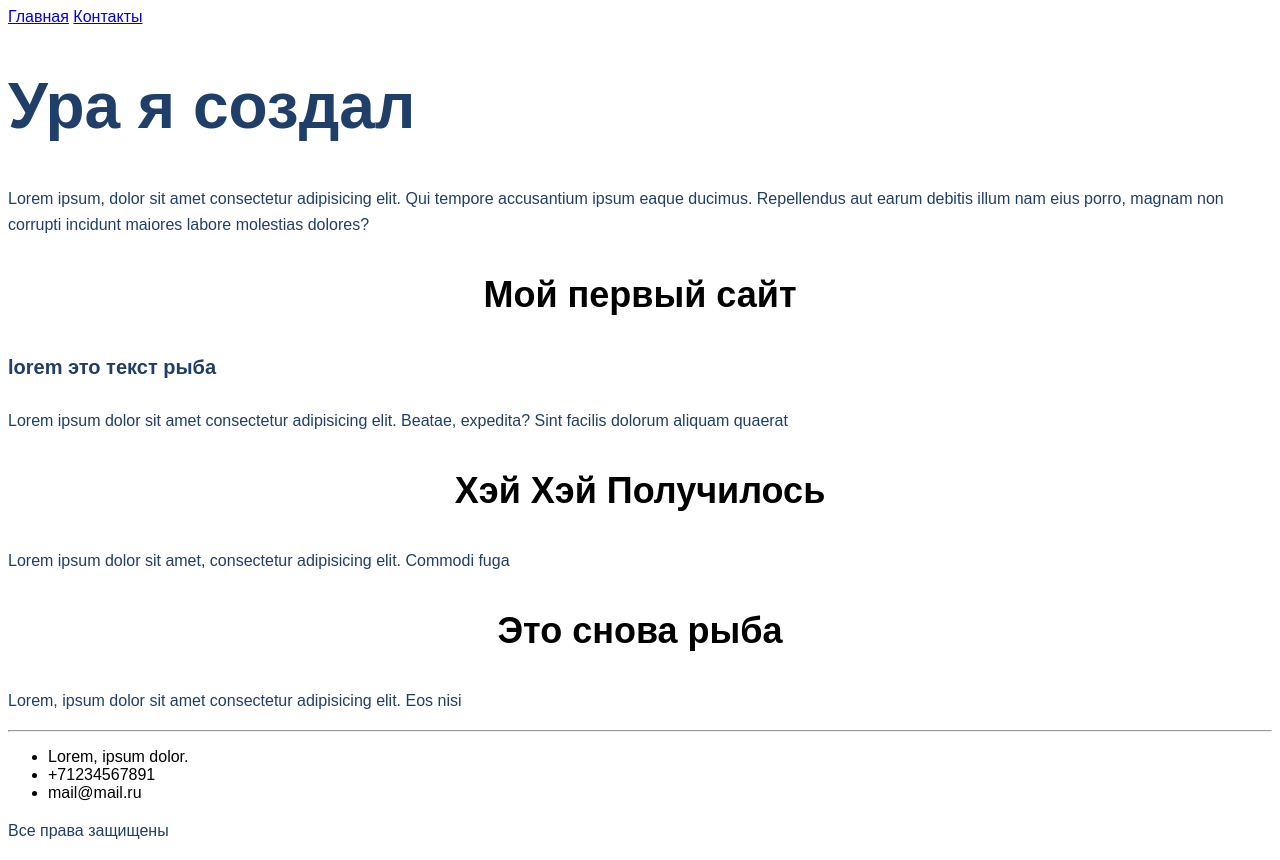
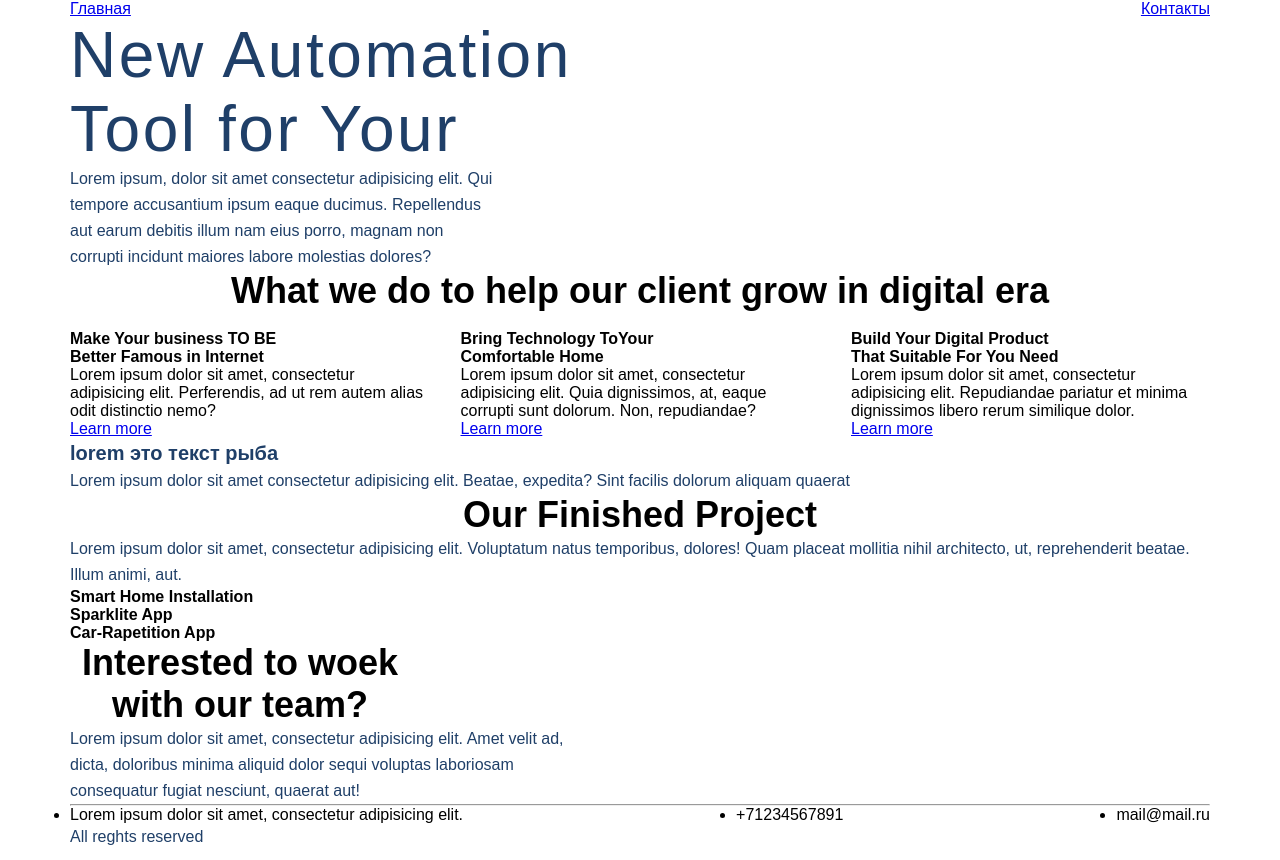
Before and after one commit to DSMaksimov/gb-lessons, a plain HTML site: page index.html in a window 1280 px wide. Drawn offline with Linux system fonts and the light colour scheme.

Commit message:
Lesson-5
Пятый урок

```diff
--- a/index.css
+++ b/index.css
@@ -1,43 +1,109 @@
-body {        /* Общая стилизация */
+* {
+  margin: 0;
+  padding: 0;
+}
+
+body {
+  /* Общая стилизация */
   font-family: sans-serif;
 }
 
-.text {        /* Стилизация параграфов */
+.top__menu {
+  display: flex;
+  justify-content: space-between;
+}
+
+.container {
+  max-width: 1140px;
+  margin: 0 auto;
+}
+
+.middle__content__block {
+  display: flex;
+  justify-content: space-between;
+}
+
+.middle__content__block__element {
+
+  width: 359px;
+}
+
+/* .middle__left .middle__right {
+  display: flex;
+  justify-content: space-between;
+} */
+
+.middle__col {
+  display: flex;
+  justify-content: space-around;
+}
+
+.footer__feedback {
+  width: 495px;
+}
+
+
+.foote__bottom {
+  display: flex;
+  justify-content: space-between;
+}
+
+.text {
+  /* Стилизация параграфов */
   font-size: 16px;
   line-height: 26px;
   color: #1F3F68;
 }
 
-.heading_first {         /* Заголовки 1 уровня */
+.text__first {
+  width: 425px;
+}
+
+.heading__first {
+  /* Заголовки 1 уровня */
   font-size: 64px;
   color: #1F3F68;
+  width: 510px;
+  font-weight: 300;
+  font-size: 64px;
+  line-height: 74px;
+  letter-spacing: 0.04em;
 }
 
-.heading_second {         /* Заголовки 2 уровня */
+.heading_second {
+  /* Заголовки 2 уровня */
   font-weight: 500;
   font-size: 44px;
   text-align: center;
 }
 
-.heading_third {        /* Заголовки 3 уровня */
+.heading_third {
+  /* Заголовки 3 уровня */
   font-size: 36px;
   text-align: center;
 }
 
-.heading_fourth {        /* Заголовки 4 уровня */
+.heading__bottom {
+  width: 340px;
+}
+
+.heading_fourth {
+  /* Заголовки 4 уровня */
   font-size: 20px;
   line-height: 30px;
   color: #1F3F68;
 }
 
-.forms {        /* Стилезация формы */
+.forms {
+  /* Стилезация формы */
   border: 1px solid #356EAD;
   box-sizing: border-box;
   border-radius: 10px;
   opacity: 0.4;
 }
 
-.btn_submit {        /* Кнопка отправить */
+.btn_submit {
+  /* Кнопка отправить */
   background: #5A98D0;
   box-shadow: 5px 20px 50px rgba(16, 112, 177, 0.2);
   border-radius: 10px;
--- a/index.html
+++ b/index.html
@@ -11,6 +11,7 @@
 
 <body>
   <div class="top">
+    <div class="container">
       <!--Бордовый блок С1-->
       <div class="top__content">
         <!--Фиолетовый блок С1-->
@@ -21,62 +22,96 @@
         </div>
         <div class="top__info">
           <!--Голубой блок С!-->
-        <!--<h1 class="heading_first">Главная</h1> Не уверен, так как в дизайне данной строчки нет. Прошу не считать за ошибку а объяснить в комментариях-->
-        <h1 class="heading_first">Ура я создал</h1><!-- content -->
-        <p class="text">Lorem ipsum, dolor sit amet consectetur adipisicing elit. Qui tempore accusantium ipsum eaque
+          <!--<h1 class="heading__first">Главная</h1> Не уверен, так как в дизайне данной строчки нет. Прошу не считать за ошибку а объяснить в комментариях-->
+          <h1 class="heading__first">New Automation<br>Tool for Your</h1><!-- content -->
+          <p class="text text__first">Lorem ipsum, dolor sit amet consectetur adipisicing elit. Qui tempore accusantium
+            ipsum eaque
             ducimus.
             Repellendus aut earum debitis illum nam eius porro, magnam non corrupti incidunt maiores labore molestias
             dolores?</p>
         </div>
       </div>
     </div>
+  </div>
   <div class="middle">
+    <div class="container">
       <div class="middle__content__middle">
         <!--Фиолетовый блок С2-->
-      <h3 class="heading_third">Мой первый сайт</h3>
-      <div class="middle__content__element">
+        <h3 class="heading_third">What we do to help our client grow in digital era</h3>
+        <div class="middle__content__block container">
           <!--Зеленый блок С2-->
-        <div class="middle__content__element"></div>
+          <div class="middle__content__block__element">
             <!--Розовый блок С2-->
+            <img src="" alt="">
+            <h4>Make Your business TO BE<br>Better Famous in Internet</h4>
+            <p>Lorem ipsum dolor sit amet, consectetur adipisicing elit. Perferendis, ad ut rem autem alias odit
+              distinctio nemo?</p>
+            <a href="#">Learn more</a>
+          </div>
+          <div class="middle__content__block__element">
+            <img src="" alt="">
+            <h4>Bring Technology ToYour<br>Comfortable Home</h4>
+            <p>Lorem ipsum dolor sit amet, consectetur adipisicing elit. Quia dignissimos, at, eaque corrupti sunt
+              dolorum. Non, repudiandae?</p>
+            <a href="#">Learn more</a>
+          </div>
+          <div class="middle__content__block__element">
+            <img src="" alt="">
+            <h4>Build Your Digital Product<br>That Suitable For You Need</h4>
+            <p>Lorem ipsum dolor sit amet, consectetur adipisicing elit. Repudiandae pariatur et minima dignissimos
+              libero rerum similique dolor.</p>
+            <a href="#">Learn more</a>
+          </div>
         </div>
         <h4 class="heading_fourth">lorem это текст рыба</h4>
         <p class="text">Lorem ipsum dolor sit amet consectetur adipisicing elit. Beatae, expedita? Sint facilis dolorum
           aliquam quaerat
         </p>
-      <h3 class="heading_third">Хэй Хэй Получилось</h3>
-      <p class="text">Lorem ipsum dolor sit amet, consectetur adipisicing elit. Commodi fuga
-      </p>
+        <h3 class="heading_third">Our Finished Project</h3>
+        <p class="text">Lorem ipsum dolor sit amet, consectetur adipisicing elit. Voluptatum natus temporibus, dolores!
+          Quam placeat mollitia nihil architecto, ut, reprehenderit beatae. Illum animi, aut.</p>
+      </div>
     </div>
     <div class="middle__content__bottom"></div>
     <!--Бордовый блок С2-->
   </div>
   <div class="bottom">
-    <div class="bottom__top"></div>
-    <div class="bottom_left"></div>
-    <div class="bottom__right"></div>
+    <div class="container">
+      <div class="bottom__top">
+        <h4>Smart Home Installation</h4>
+      </div>
+      <div class="bottom_left">
+        <h4>Sparklite App</h4>
+      </div>
+      <div class="bottom__right">
+        <h4>Car-Rapetition App</h4>
+      </div>
+    </div>
   </div>
   <div class="footer">
     <!--Бордовый блок С4-->
     <!-- footer -->
+    <div class="container">
       <div class="footer__top">
         <!--Желтый блок С4-->
         <div class="footer__feedback">
           <!--Розовый блок С4-->
-        <h3 class="heading_third">Это снова рыба</h3>
-        <p class="text">Lorem, ipsum dolor sit amet consectetur adipisicing elit. Eos nisi</p>
+          <h3 class="heading_third heading__bottom">Interested to woek<br>with our team?</h3>
+          <p class="text">Lorem ipsum dolor sit amet, consectetur adipisicing elit. Amet velit ad, dicta, doloribus
+            minima aliquid dolor sequi voluptas laboriosam consequatur fugiat nesciunt, quaerat aut!</p>
         </div>
       </div>
       <hr>
-    <div class="foote__bottom">
       <!--Зеленый блок С4-->
-      <ul>
-        <li>Lorem, ipsum dolor.</li>
+      <ul class="foote__bottom">
+        <li>Lorem ipsum dolor sit amet, consectetur adipisicing elit.</li>
         <li>+71234567891</li>
         <li>mail@mail.ru</li>
       </ul>
-      <p class="text">Все права защищены</p>
+      <p class="text">All reghts reserved</p>
     </div>
   </div>
 </body>
 
+
 </html>
```
Also changed, not shown: pages/contacts.html (+26 -18 lines). Lines whose indentation alone changed are shown as unchanged.
